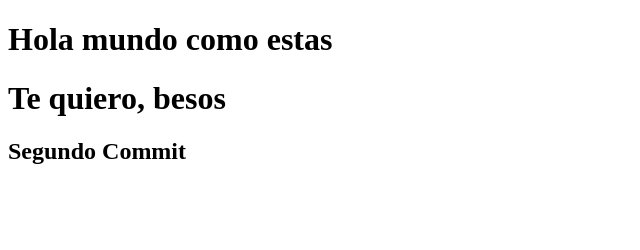
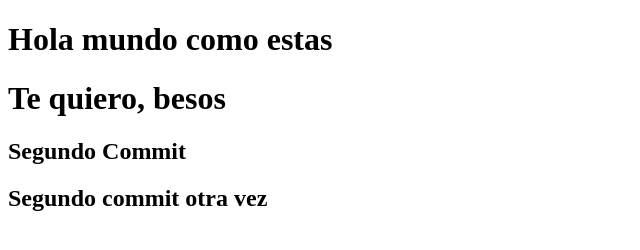
Before and after one commit to ClaudiaLpAr/Primer-repositorio, a plain HTML site: page index.html in a window 1280 px wide. Shown: the whole page, without its empty margins (0-640 px from the left). Drawn offline with Linux system fonts and the light colour scheme.

Commit message:
Segundo commit

```diff
--- a/index.html
+++ b/index.html
@@ -10,5 +10,6 @@
    <h1>Hola mundo como estas</h1>
    <h1>Te quiero, besos</h1>
    <h2>Segundo Commit</h2>
+   <h2>Segundo commit otra vez</h2>
 </body>
 </html>
```
